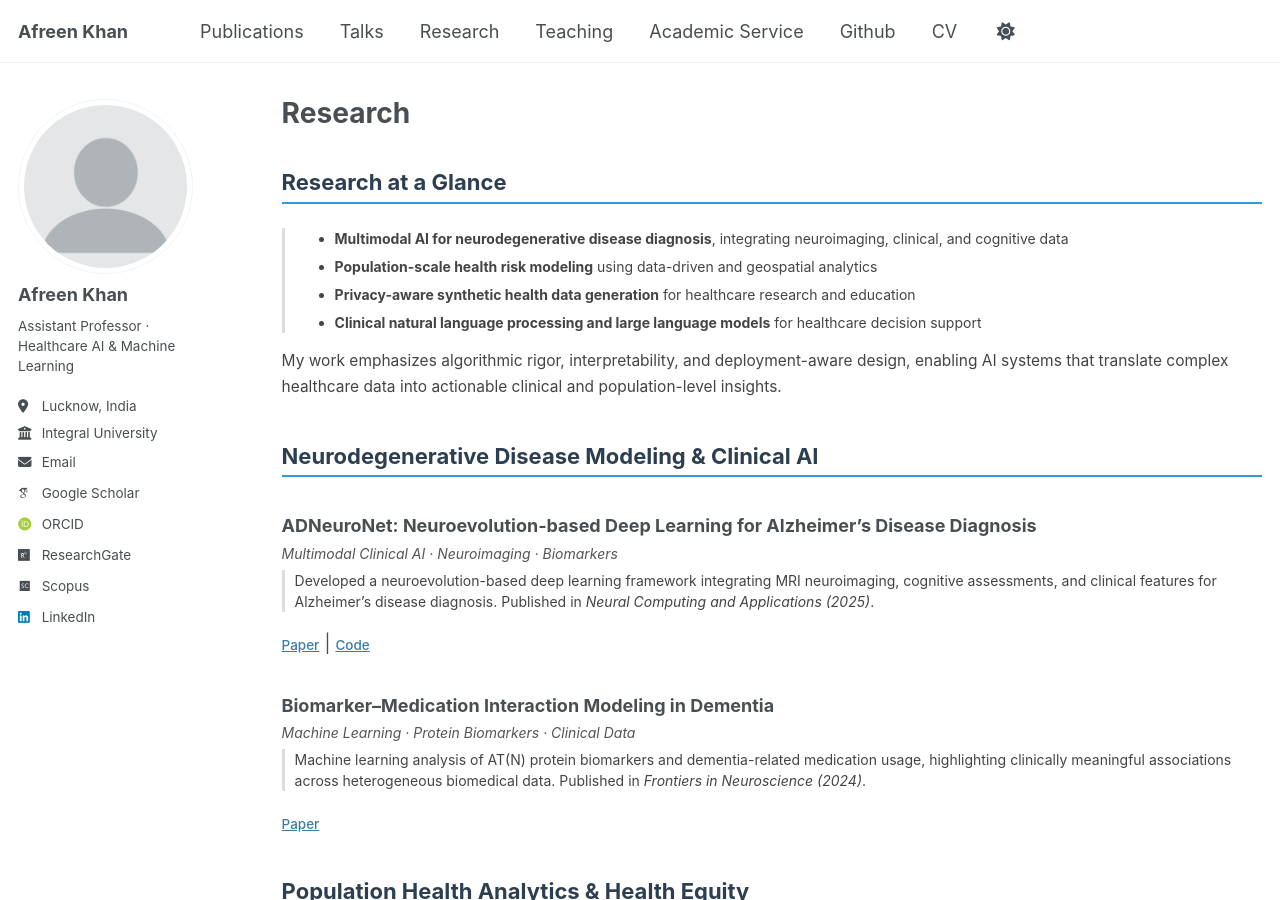
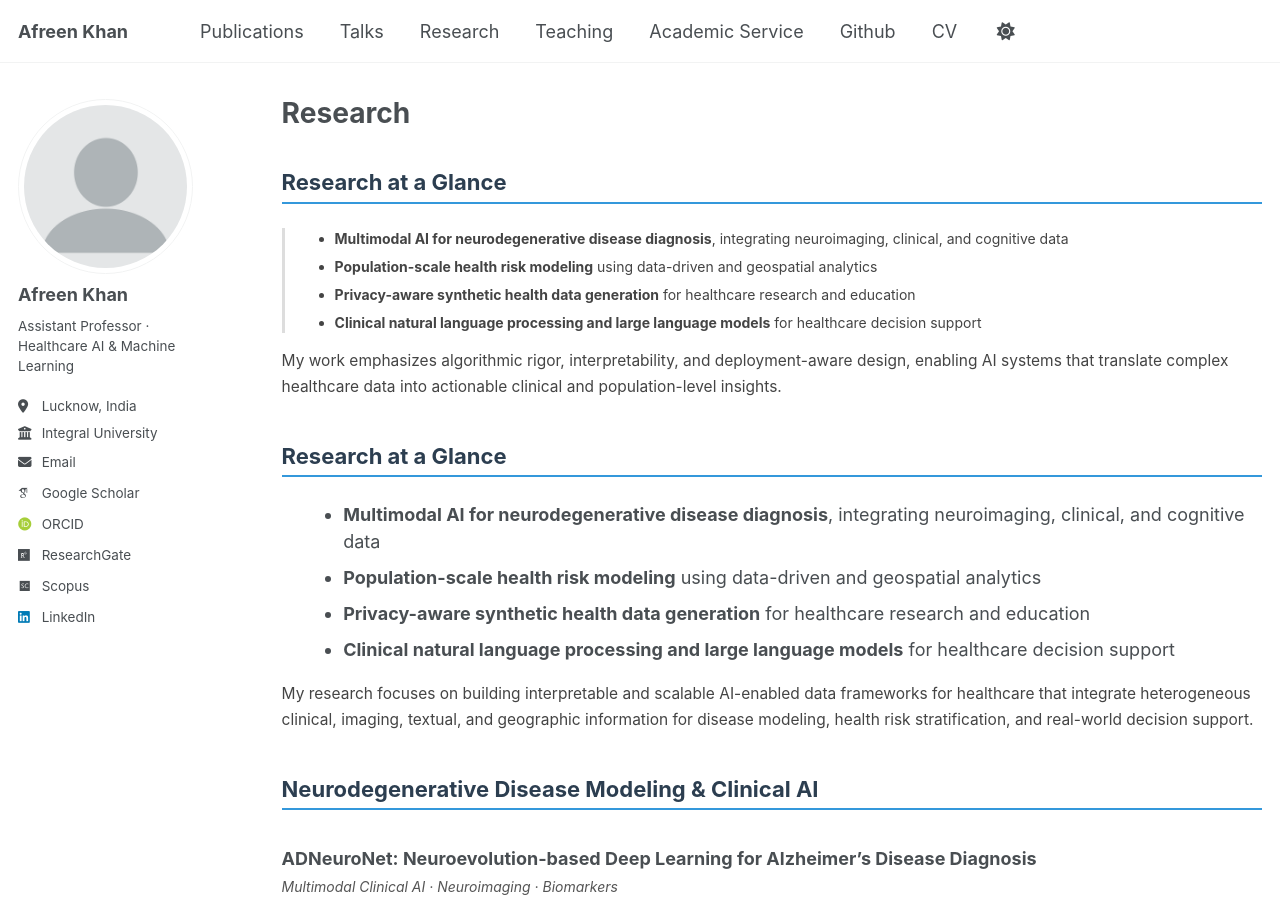
Before and after one commit to afreen-kh/afreen-kh.github.io, a Jekyll site: the page built from _pages/research.html, in a window 1280 px wide and 900 px high. Built offline with Jekyll 4.4.1, drawn with Linux system fonts in a browser that asks for light colours; some web fonts are replaced; a script that is not in the unit is left out.

Commit message:
Update research.html

```diff
--- a/_pages/research.html
+++ b/_pages/research.html
@@ -23,6 +23,30 @@ author_profile: true
   enabling AI systems that translate complex healthcare data into actionable clinical
   and population-level insights.
 </p>
+
+<h2 class="pub-section-title">Research at a Glance</h2>
+
+<ul style="margin-left: 1.2em; margin-bottom: 18px;">
+  <li>
+    <strong>Multimodal AI for neurodegenerative disease diagnosis</strong>, integrating neuroimaging, clinical, and cognitive data
+  </li>
+  <li>
+    <strong>Population-scale health risk modeling</strong> using data-driven and geospatial analytics
+  </li>
+  <li>
+    <strong>Privacy-aware synthetic health data generation</strong> for healthcare research and education
+  </li>
+  <li>
+    <strong>Clinical natural language processing and large language models</strong> for healthcare decision support
+  </li>
+</ul>
+
+<p style="font-size: 15.5px; line-height: 1.7; color: #444;">
+  My research focuses on building interpretable and scalable AI-enabled data frameworks
+  for healthcare that integrate heterogeneous clinical, imaging, textual, and geographic
+  information for disease modeling, health risk stratification, and real-world decision support.
+</p>
+
 
 <h2 class="pub-section-title">Neurodegenerative Disease Modeling & Clinical AI</h2>
 
```
